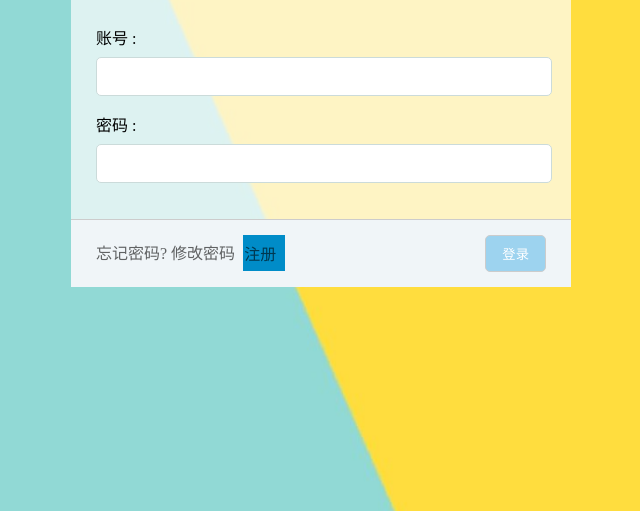
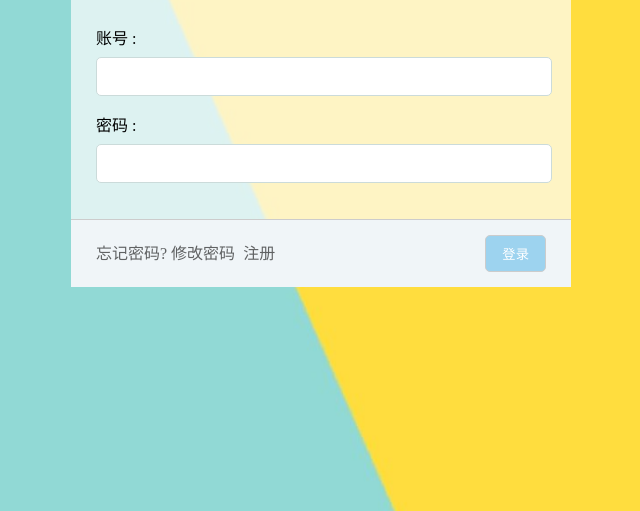
Before and after one commit to CJMMay/secondhand, a Django app: page /login_res/ in a window 1280 px wide. Shown: the part 106-617 px from the top of the page, without its empty margins (319-959 px from the left). Run offline with Django 3.2, Linux system fonts and the light colour scheme; tables that the repository leaves empty hold one stand-in row (values such as "Sample post").

Commit message:
修改网页显示头部

```diff
--- a/sells/static/css/login.css
+++ b/sells/static/css/login.css
@@ -61,7 +61,7 @@
             color: rgba(0, 0, 0, 0.6);
         }
 
-        .register {
-            border: 1px solid #008cc8;
-            background: #008cc8;
-        }
+        /*.register {*/
+            /*border: 1px solid #008cc8;*/
+            /*background: #008cc8;*/
+        /*}*/
--- a/sells/templates/detailinfo.html
+++ b/sells/templates/detailinfo.html
@@ -1,7 +1,7 @@
 {% extends "sells/head.html" %}
 {% load static %}
 {% block title %}
-    {{ product.name }}
+   {{ product.name }}
 {% endblock %}
 {% block content %}
     <link rel="stylesheet" href="{% static "css/iconfont/iconfont.css" %}">
--- a/sells/templates/sells/head.html
+++ b/sells/templates/sells/head.html
@@ -4,7 +4,7 @@
 <html>
 <head>
 	<meta charset="utf-8">
-    <title>head</title>
+    <title>{% block title %}首页{% endblock %}</title>
     <link rel="stylesheet" href="{% static "css/head.css" %}">
 </head>
 <body>
```
Also changed, not shown: db.sqlite3.
